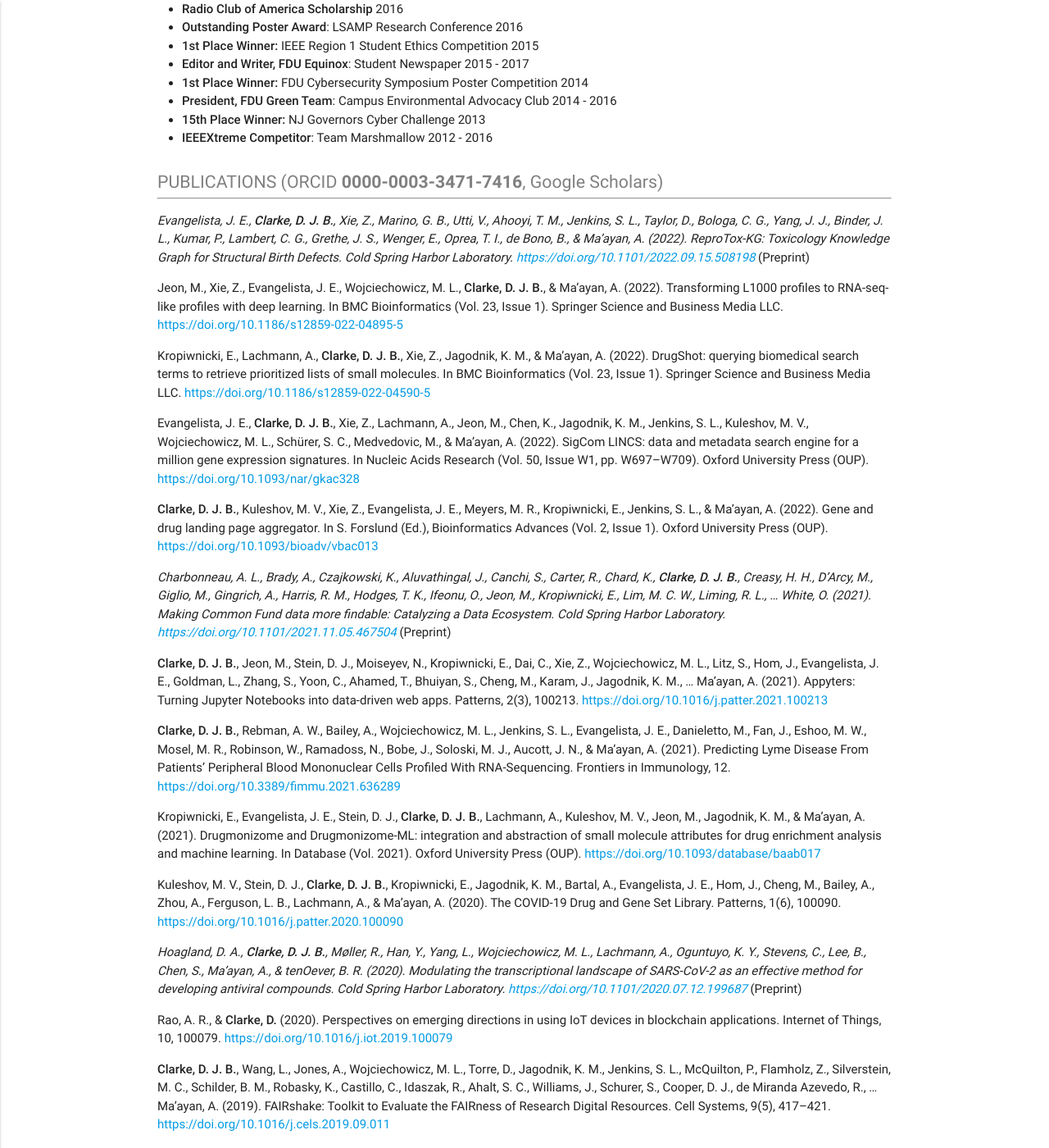
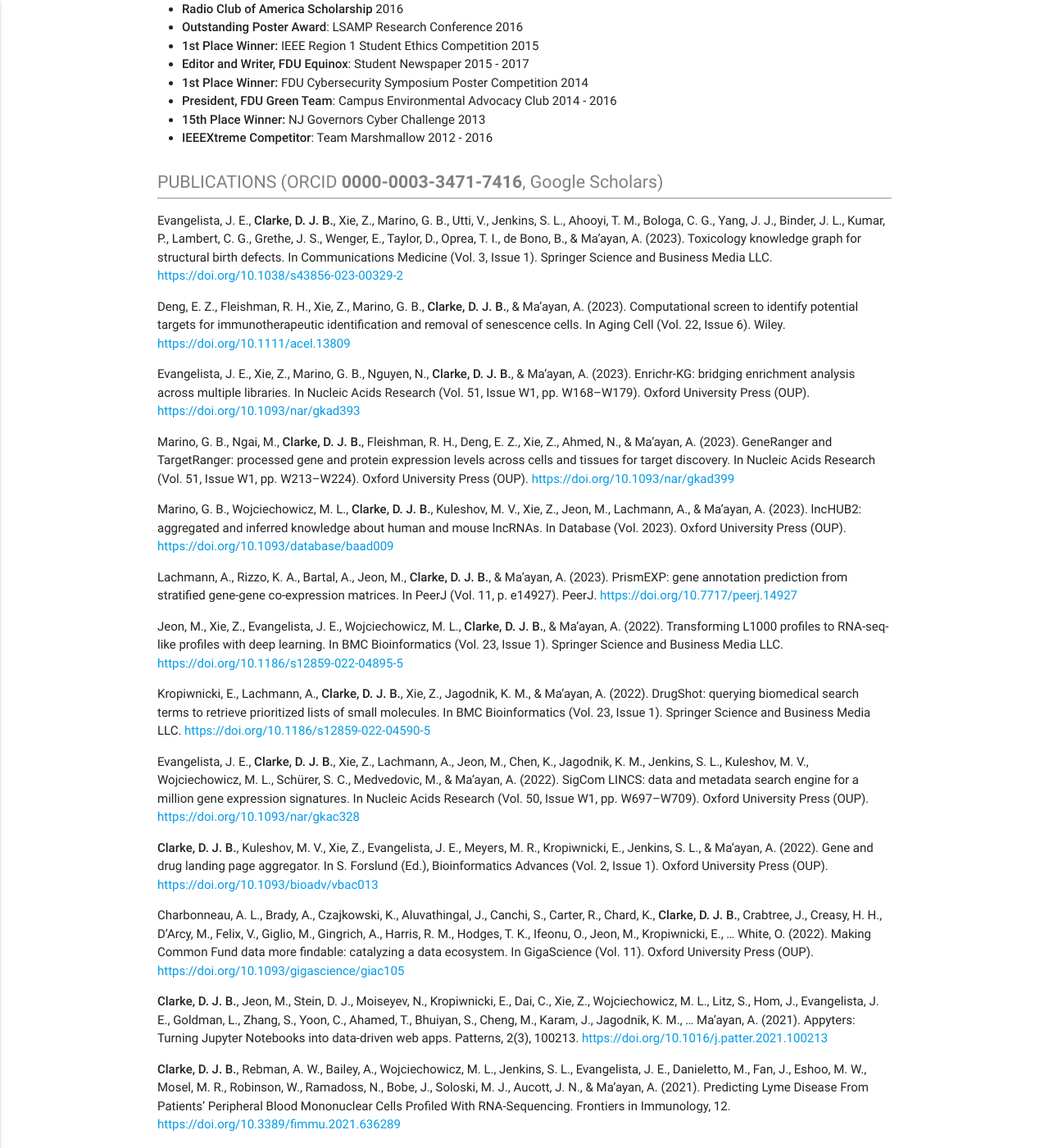
Before and after one commit to u8sand/u8sand.github.io, a Jekyll site: the page built from 01-about.md, in a window 1280 px wide and 1400 px high, scrolled down 2200 px. Shown: the whole window at 82% size. Built offline with Jekyll 4.4.1, drawn with Linux system fonts in a browser that asks for light colours; nearby versions of some CDN libraries.

Commit message:
Update publications list

```diff
--- a/01-about.md
+++ b/01-about.md
@@ -146,7 +146,17 @@
 
 ---
 
-*Evangelista, J. E., **Clarke, D. J. B.**, Xie, Z., Marino, G. B., Utti, V., Ahooyi, T. M., Jenkins, S. L., Taylor, D., Bologa, C. G., Yang, J. J., Binder, J. L., Kumar, P., Lambert, C. G., Grethe, J. S., Wenger, E., Oprea, T. I., de Bono, B., & Ma’ayan, A. (2022). ReproTox-KG: Toxicology Knowledge Graph for Structural Birth Defects. Cold Spring Harbor Laboratory. <https://doi.org/10.1101/2022.09.15.508198>* (Preprint)
+Evangelista, J. E., **Clarke, D. J. B.**, Xie, Z., Marino, G. B., Utti, V., Jenkins, S. L., Ahooyi, T. M., Bologa, C. G., Yang, J. J., Binder, J. L., Kumar, P., Lambert, C. G., Grethe, J. S., Wenger, E., Taylor, D., Oprea, T. I., de Bono, B., & Ma’ayan, A. (2023). Toxicology knowledge graph for structural birth defects. In Communications Medicine (Vol. 3, Issue 1). Springer Science and Business Media LLC. <https://doi.org/10.1038/s43856-023-00329-2>
+
+Deng, E. Z., Fleishman, R. H., Xie, Z., Marino, G. B., **Clarke, D. J. B.**, & Ma’ayan, A. (2023). Computational screen to identify potential targets for immunotherapeutic identification and removal of senescence cells. In Aging Cell (Vol. 22, Issue 6). Wiley. <https://doi.org/10.1111/acel.13809>
+
+Evangelista, J. E., Xie, Z., Marino, G. B., Nguyen, N., **Clarke, D. J. B.**, & Ma’ayan, A. (2023). Enrichr-KG: bridging enrichment analysis across multiple libraries. In Nucleic Acids Research (Vol. 51, Issue W1, pp. W168–W179). Oxford University Press (OUP). <https://doi.org/10.1093/nar/gkad393>
+
+Marino, G. B., Ngai, M., **Clarke, D. J. B.**, Fleishman, R. H., Deng, E. Z., Xie, Z., Ahmed, N., & Ma’ayan, A. (2023). GeneRanger and TargetRanger: processed gene and protein expression levels across cells and tissues for target discovery. In Nucleic Acids Research (Vol. 51, Issue W1, pp. W213–W224). Oxford University Press (OUP). <https://doi.org/10.1093/nar/gkad399>
+
+Marino, G. B., Wojciechowicz, M. L., **Clarke, D. J. B.**, Kuleshov, M. V., Xie, Z., Jeon, M., Lachmann, A., & Ma’ayan, A. (2023). lncHUB2: aggregated and inferred knowledge about human and mouse lncRNAs. In Database (Vol. 2023). Oxford University Press (OUP). <https://doi.org/10.1093/database/baad009>
+
+Lachmann, A., Rizzo, K. A., Bartal, A., Jeon, M., **Clarke, D. J. B.**, & Ma’ayan, A. (2023). PrismEXP: gene annotation prediction from stratified gene-gene co-expression matrices. In PeerJ (Vol. 11, p. e14927). PeerJ. <https://doi.org/10.7717/peerj.14927>
 
 Jeon, M., Xie, Z., Evangelista, J. E., Wojciechowicz, M. L., **Clarke, D. J. B.**, & Ma’ayan, A. (2022). Transforming L1000 profiles to RNA-seq-like profiles with deep learning. In BMC Bioinformatics (Vol. 23, Issue 1). Springer Science and Business Media LLC. <https://doi.org/10.1186/s12859-022-04895-5>
 
@@ -156,7 +166,7 @@
 
 **Clarke, D. J. B.**, Kuleshov, M. V., Xie, Z., Evangelista, J. E., Meyers, M. R., Kropiwnicki, E., Jenkins, S. L., & Ma’ayan, A. (2022). Gene and drug landing page aggregator. In S. Forslund (Ed.), Bioinformatics Advances (Vol. 2, Issue 1). Oxford University Press (OUP). <https://doi.org/10.1093/bioadv/vbac013>
 
-*Charbonneau, A. L., Brady, A., Czajkowski, K., Aluvathingal, J., Canchi, S., Carter, R., Chard, K., **Clarke, D. J. B.**, Creasy, H. H., D’Arcy, M., Giglio, M., Gingrich, A., Harris, R. M., Hodges, T. K., Ifeonu, O., Jeon, M., Kropiwnicki, E., Lim, M. C. W., Liming, R. L., … White, O. (2021). Making Common Fund data more findable: Catalyzing a Data Ecosystem. Cold Spring Harbor Laboratory. <https://doi.org/10.1101/2021.11.05.467504>* (Preprint)
+Charbonneau, A. L., Brady, A., Czajkowski, K., Aluvathingal, J., Canchi, S., Carter, R., Chard, K., **Clarke, D. J. B.**, Crabtree, J., Creasy, H. H., D’Arcy, M., Felix, V., Giglio, M., Gingrich, A., Harris, R. M., Hodges, T. K., Ifeonu, O., Jeon, M., Kropiwnicki, E., … White, O. (2022). Making Common Fund data more findable: catalyzing a data ecosystem. In GigaScience (Vol. 11). Oxford University Press (OUP). <https://doi.org/10.1093/gigascience/giac105>
 
 **Clarke, D. J. B.**, Jeon, M., Stein, D. J., Moiseyev, N., Kropiwnicki, E., Dai, C., Xie, Z., Wojciechowicz, M. L., Litz, S., Hom, J., Evangelista, J. E., Goldman, L., Zhang, S., Yoon, C., Ahamed, T., Bhuiyan, S., Cheng, M., Karam, J., Jagodnik, K. M., … Ma’ayan, A. (2021). Appyters: Turning Jupyter Notebooks into data-driven web apps. Patterns, 2(3), 100213. <https://doi.org/10.1016/j.patter.2021.100213>
 
```
